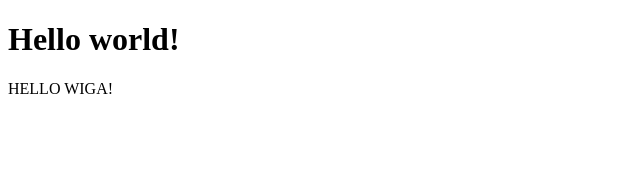
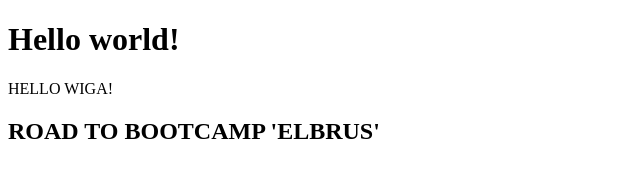
Before and after one commit to jahcodee/firtsrep, a plain HTML site: page index.html in a window 1280 px wide. Shown: the whole page, without its empty margins (0-640 px from the left). Drawn offline with Linux system fonts and the light colour scheme.

Commit message:
third commit

```diff
--- a/index.html
+++ b/index.html
@@ -9,6 +9,7 @@
 <body>
     <h1 calss="head">Hello world!</h1>
     <p>HELLO WIGA!</p>
+    <h2>ROAD TO BOOTCAMP 'ELBRUS'</h2>
     <script src ="js/main.js"> </script>
 </body>
 </html>
```
